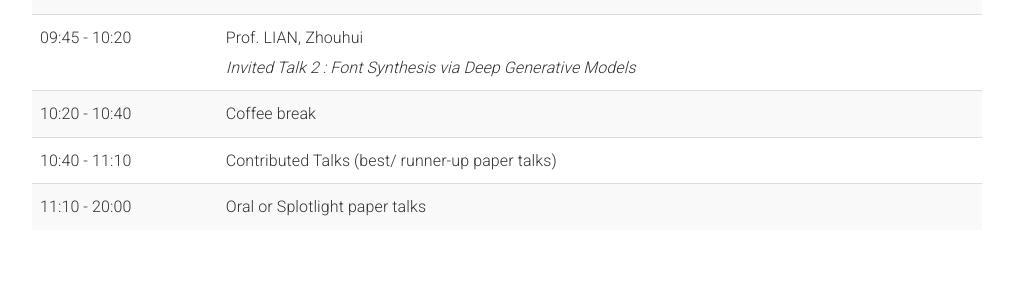
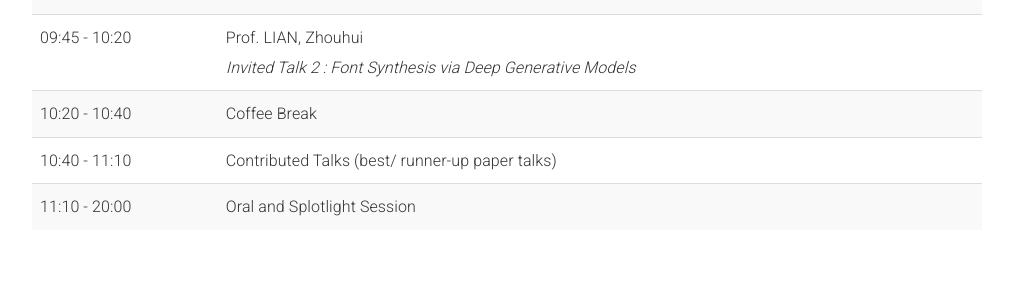
Before and after one commit to icdar-vtg-tip/icdar-vtg-tip.github.io, a Jekyll site: the page built from _pages/home.md, in a window 1280 px wide and 900 px high, scrolled down 753 px. Shown: the part 156-450 px from the top of the window, without its empty margins (133-1146 px from the left). Built offline with Jekyll 4.4.1, drawn with Linux system fonts in a browser that asks for light colours.

Commit message:
Update home.md

```diff
--- a/_pages/home.md
+++ b/_pages/home.md
@@ -104,7 +104,7 @@ description: "Website for the Workshop on Visual Text Generation and Text Image
         </tr>
         <tr>
           <td>10:20 - 10:40</td>
-          <td>Coffee break</td>
+          <td>Coffee Break</td>
           <td></td>
         </tr>
         <tr>
@@ -114,7 +114,7 @@ description: "Website for the Workshop on Visual Text Generation and Text Image
         </tr>
         <tr>
           <td>11:10 - 20:00</td>
-          <td>Oral or Splotlight paper talks
+          <td>Oral and Splotlight Session
           </td>
           <td></td>
         </tr>
```
